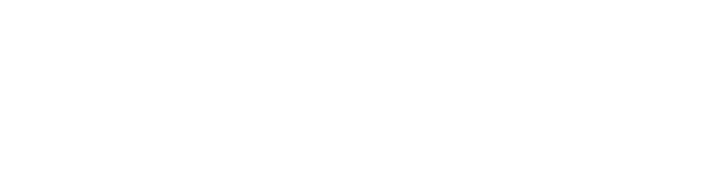
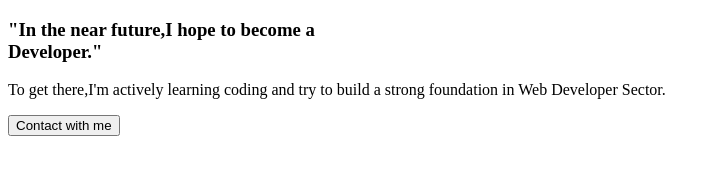
Before and after one commit to mauyajakhi/jannatul-mauya-assignment-B10A1, a plain HTML site: page index.html in a window 1280 px wide. Shown: the whole page, without its empty margins (0-720 px from the left). Drawn offline with Linux system fonts and the light colour scheme.

Commit message:
added section and div tag

```diff
--- a/index.html
+++ b/index.html
@@ -7,7 +7,13 @@
 </head>
 <body>
     <header>
-        <img src="" alt="">
+    <section id="hero">
+        <div>
+         <h3>"In the near future,I hope to become a <br>Developer."</h3>
+         <p>To get there,I'm actively learning coding and try to build a strong foundation in Web Developer Sector.</p>
+         <button>Contact with me</button>
+        </div>
+    </section>
     </header>
 
     <main>
```
Also changed, not shown: assets/Group 3.png (added), assets/Group 4.png (added), assets/Group.png (added), assets/Hero-bg.png (added), assets/Layer_1.png (added), assets/css.png (added), assets/facebook.png (added), assets/github.png (added), assets/handshake.jpg (added), assets/html.png (added), assets/js.png (added), assets/linkedin-icon 1.png (added), assets/mongodb.png (added), assets/nodejs.png (added), 2 more files.
